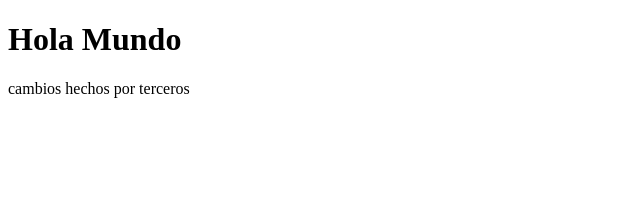
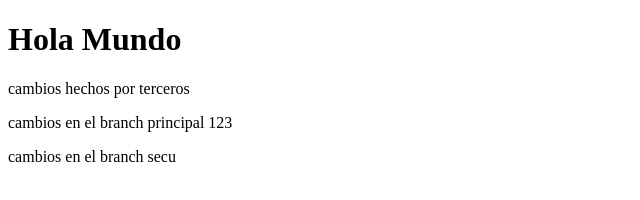
Before and after one commit to ChrisDeiv/Taller-Repositorios, a plain HTML site: page index.html in a window 1280 px wide. Shown: the whole page, without its empty margins (0-640 px from the left). Drawn offline with Linux system fonts and the light colour scheme.

Commit message:
cambios a la rama secu

```diff
--- a/index.html
+++ b/index.html
@@ -8,6 +8,8 @@
 <body>
 	<h1>Hola Mundo</h1>
 </body>
-    <p>cambios hechos por terceros</p>
+	<p>cambios hechos por terceros</p>
+	<p>cambios en el branch principal 123</p>
+	<p>cambios en el branch secu</p>
 </body>
 </html>
```
